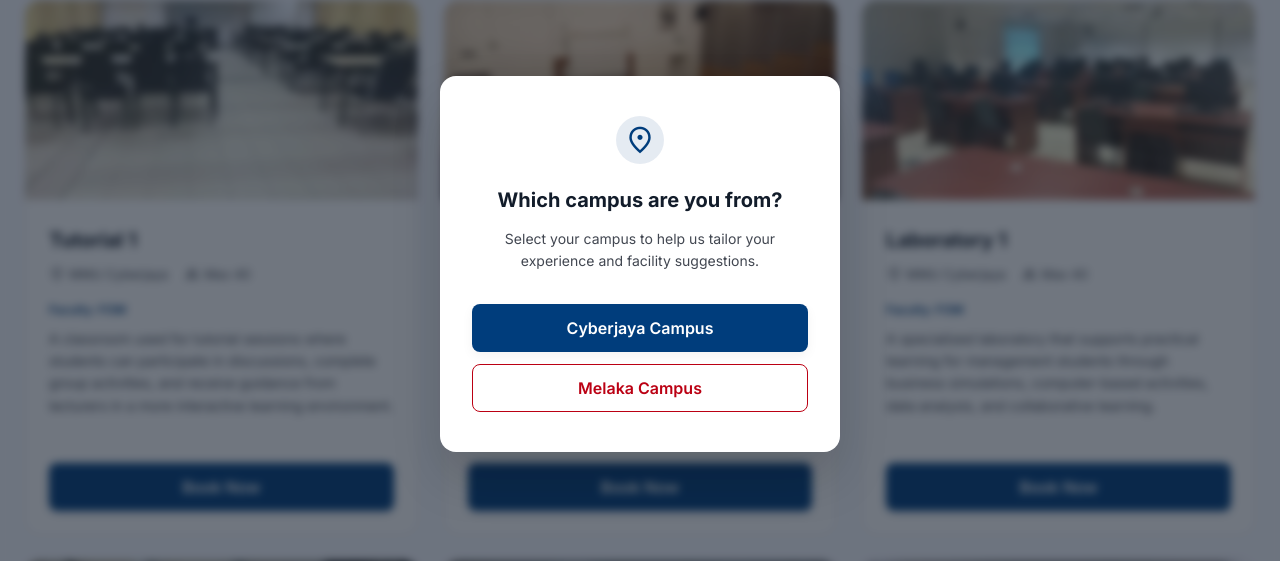
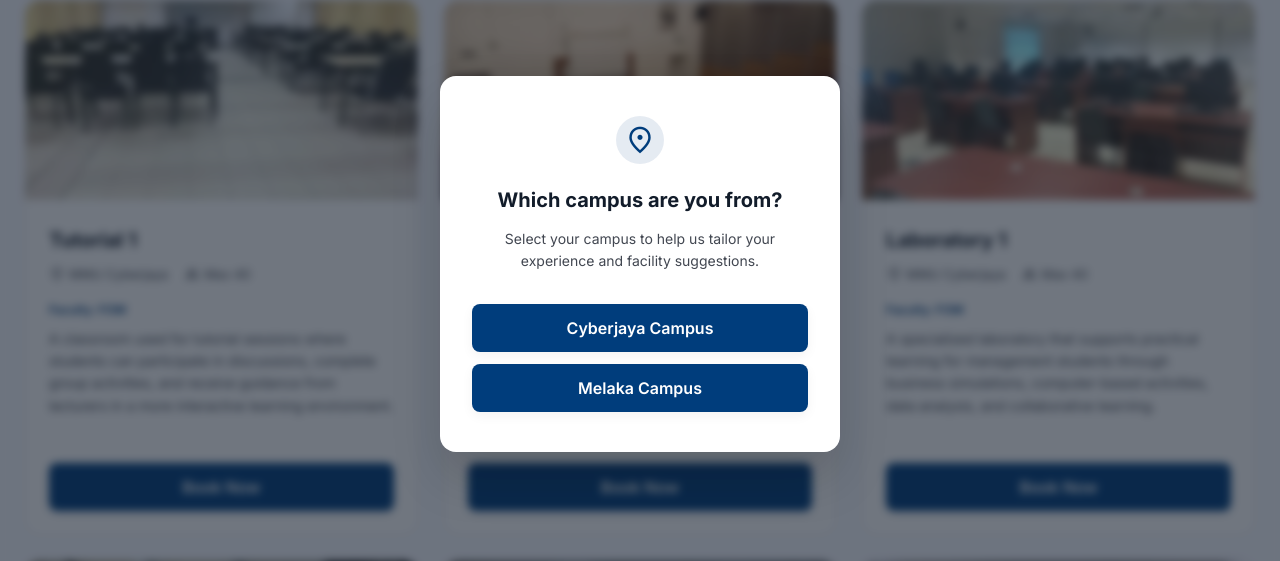
Before and after one commit to AleesyaZ/MMU_Facility_Booking_System, a PHP site: page /facilities.php in a window 1280 px wide. Shown: the part 1036-1597 px from the top of the page. Run offline with PHP 8.4, Linux system fonts and the light colour scheme; data comes from the database, SQL or seed files in the repository.

Commit message:
GOLD MASTER V3

```diff
--- a/prototypes/facilities.php
+++ b/prototypes/facilities.php
@@ -177,7 +177,7 @@ $facility_result = mysqli_query($conn, $base_query);
             <p style="font-size: 14px; color: var(--text-muted); line-height: 1.6; margin-bottom: 32px;">Select your campus to help us tailor your experience and facility suggestions.</p>
             <div style="display: flex; flex-direction: column; gap: 12px;">
                 <a href="?set_campus=Cyberjaya" class="btn btn-primary" style="justify-content: center; width: 100%; height: 48px;">Cyberjaya Campus</a>
-                <a href="?set_campus=Melaka" class="btn btn-outline" style="justify-content: center; width: 100%; height: 48px; border-color: var(--secondary); color: var(--secondary);">Melaka Campus</a>
+                <a href="?set_campus=Melaka" class="btn btn-primary" style="justify-content: center; width: 100%; height: 48px;">Melaka Campus</a>
             </div>
         </div>
     </div>
```
